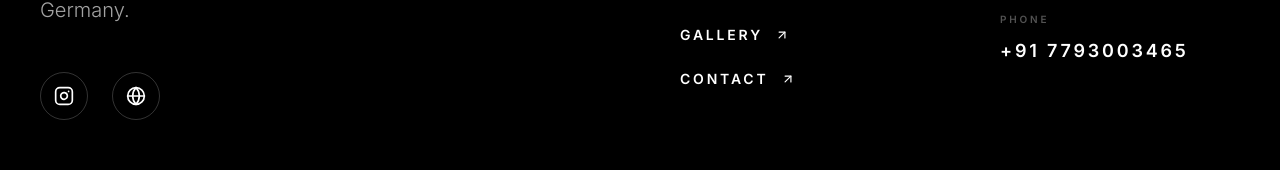
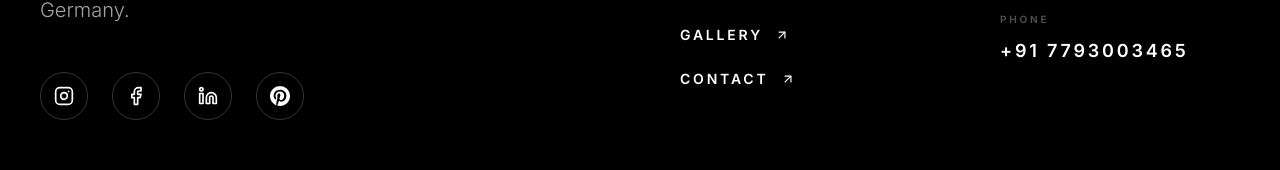
Before and after one commit to bhavyajain7773/Leather-Design, a React (Vite) app: page / in a window 1280 px wide. Shown: the part 5626-5796 px from the top of the page. Built offline with nearby package versions, Linux system fonts and the light colour scheme; a web font is replaced by a local one.

Commit message:
feat(Footer): Add social media links and icons
Includes Facebook, LinkedIn, and Pinterest icons, along with updated Instagram link and general styling adjustments to the social icon container.

```diff
--- a/components/Footer.tsx
+++ b/components/Footer.tsx
@@ -1,5 +1,5 @@
 import React from 'react';
-import { Mail, Phone, MapPin, Instagram, Globe, ArrowUpRight } from 'lucide-react';
+import { Mail, Phone, MapPin, Instagram, ArrowUpRight, Facebook, Linkedin, Pin as Pinterest } from 'lucide-react';
 
 interface FooterProps {
   setView: (view: 'home' | 'about' | 'contact' | 'portfolio' | 'gallery' | 'privacy' | 'terms') => void;
@@ -23,12 +23,44 @@ const Footer: React.FC<FooterProps> = ({ setView }) => {
             <p className="text-neutral-400 text-base md:text-xl max-w-sm leading-relaxed mb-8 md:mb-12 font-inter font-light">
               Premium manufacturer and exporter of leather artifacts from Jodhpur to Germany.
             </p>
-            <div className="flex space-x-6">
-              <a href="#" className="w-10 h-10 md:w-12 md:h-12 rounded-full border border-white/20 flex items-center justify-center hover:bg-white hover:text-black transition-all">
+            <div className="flex flex-wrap gap-4 md:gap-6">
+              <a
+                href="https://www.instagram.com/slb_overseas_jodhpur/?hl=en"
+                target="_blank"
+                rel="noopener noreferrer"
+                className="w-10 h-10 md:w-12 md:h-12 rounded-full border border-white/20 flex items-center justify-center hover:bg-white hover:text-black transition-all"
+              >
                 <Instagram className="w-[18px] h-[18px] md:w-5 md:h-5" />
               </a>
-              <a href="#" className="w-10 h-10 md:w-12 md:h-12 rounded-full border border-white/20 flex items-center justify-center hover:bg-white hover:text-black transition-all">
-                <Globe className="w-[18px] h-[18px] md:w-5 md:h-5" />
+              <a
+                href="https://www.facebook.com/profile.php?id=61588170375475"
+                target="_blank"
+                rel="noopener noreferrer"
+                className="w-10 h-10 md:w-12 md:h-12 rounded-full border border-white/20 flex items-center justify-center hover:bg-white hover:text-black transition-all"
+              >
+                <Facebook className="w-[18px] h-[18px] md:w-5 md:h-5" />
+              </a>
+              <a
+                href="https://www.linkedin.com/company/slb-overseas/"
+                target="_blank"
+                rel="noopener noreferrer"
+                className="w-10 h-10 md:w-12 md:h-12 rounded-full border border-white/20 flex items-center justify-center hover:bg-white hover:text-black transition-all"
+              >
+                <Linkedin className="w-[18px] h-[18px] md:w-5 md:h-5" />
+              </a>
+              <a
+                href="https://in.pinterest.com/slboverseas2025/"
+                target="_blank"
+                rel="noopener noreferrer"
+                className="w-10 h-10 md:w-12 md:h-12 rounded-full border border-white/20 flex items-center justify-center hover:bg-white hover:text-black transition-all"
+              >
+                <svg
+                  viewBox="0 0 24 24"
+                  fill="currentColor"
+                  className="w-[18px] h-[18px] md:w-5 md:h-5"
+                >
+                  <path d="M12.017 0C5.396 0 .029 5.367.029 11.987c0 5.079 3.158 9.417 7.618 11.162-.105-.949-.199-2.403.041-3.439.219-.937 1.406-5.965 1.406-5.965s-.359-.719-.359-1.782c0-1.668.967-2.914 2.171-2.914 1.023 0 1.518.769 1.518 1.69 0 1.029-.655 2.568-.994 3.995-.283 1.194.599 2.169 1.777 2.169 2.133 0 3.772-2.249 3.772-5.495 0-2.873-2.064-4.882-5.012-4.882-3.414 0-5.418 2.561-5.418 5.207 0 1.031.397 2.138.893 2.738.098.119.112.224.083.345l-.333 1.36c-.053.22-.174.267-.402.161-1.499-.698-2.436-2.889-2.436-4.649 0-3.785 2.75-7.261 7.929-7.261 4.162 0 7.398 2.967 7.398 6.93 0 4.136-2.607 7.464-6.227 7.464-1.216 0-2.359-.631-2.75-1.378l-.748 2.853c-.271 1.043-1.002 2.35-1.492 3.146 1.124.347 2.317.535 3.554.535 6.607 0 11.985-5.365 11.985-11.987C23.97 5.39 18.592.026 11.985.026L12.017 0z"/>
+                </svg>
               </a>
             </div>
           </div>
```
